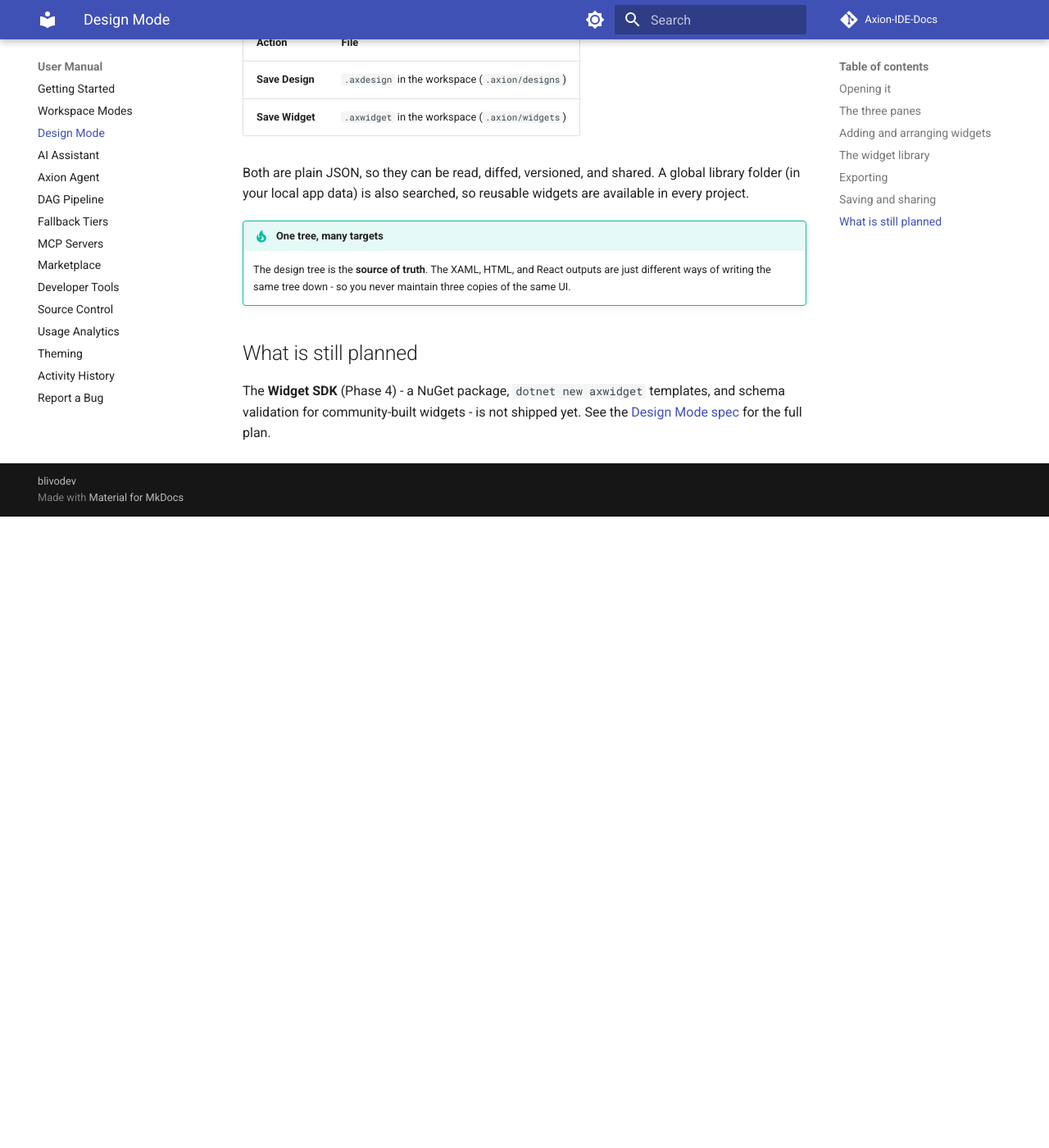
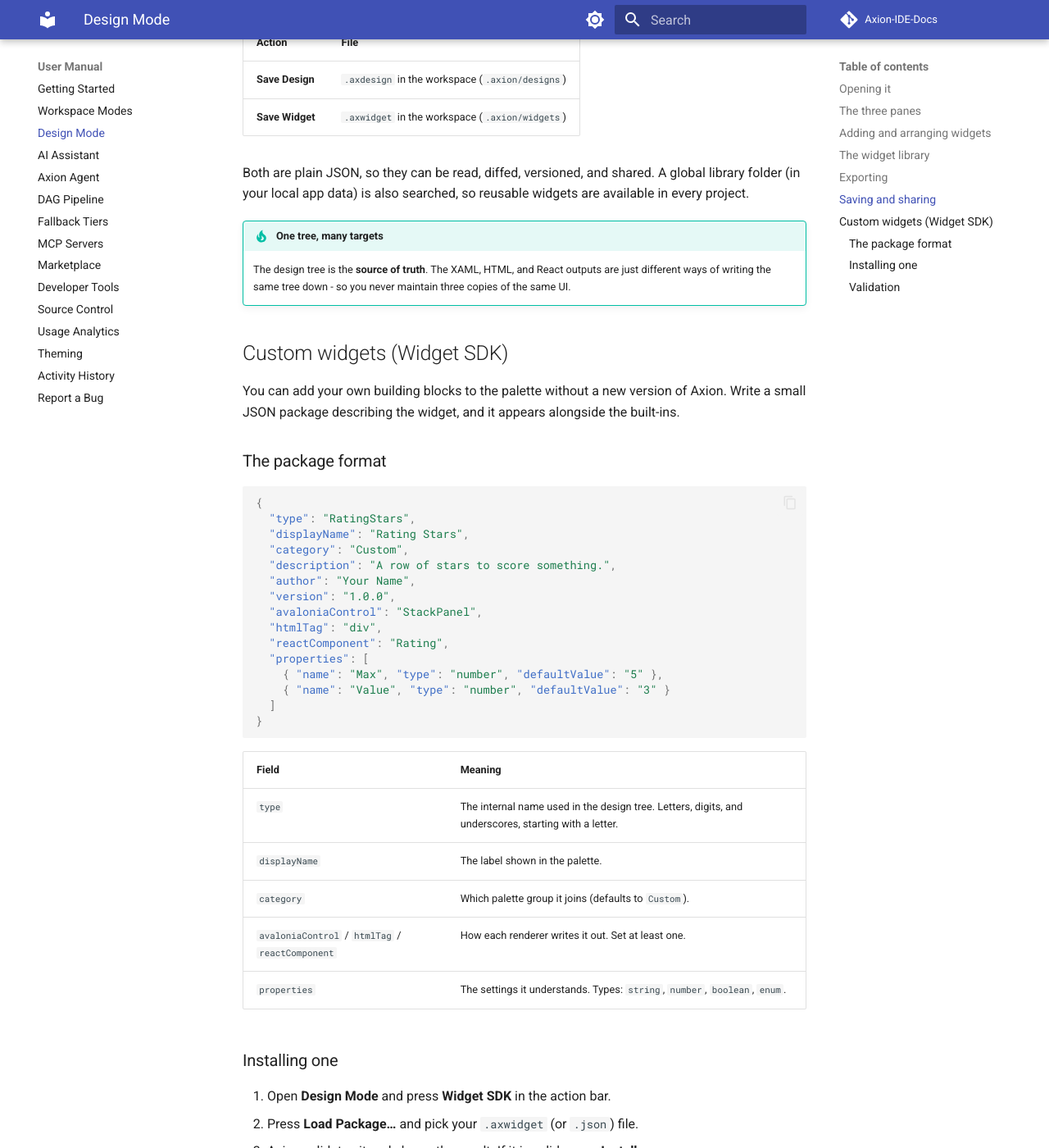
Before and after one commit to blivodev/Axion-IDE-Docs, an MkDocs documentation site: the page built from docs/manual/design-mode.md, in a window 1280 px wide and 1400 px high, scrolled down 2138 px. Shown: the whole window at 82% size. Built offline with MkDocs 1.6.1 and Material for MkDocs 9.7.7, drawn with Linux system fonts in a browser that asks for light colours; comment, search, counter and statistics services are not loaded; before the commit the page ends 2768 px from its top, so only the background shows below that; some of the changed text lies outside the part shown.

Commit message:
docs: Widget SDK shipped - package format, install flow, validation rules; design-mode spec status now shipped
design-mode.md: new 'Custom widgets (Widget SDK)' section with the package format table, the install flow (Widget SDK panel, Load Package, Install, Rescan Folder), and the validation rules. design-mode-spec.md: status advanced from 'Phases 1-3 and 5 shipped' to 'shipped' now that Phase 4 (the Widget SDK) is done.

````diff
--- a/docs/manual/design-mode.md
+++ b/docs/manual/design-mode.md
@@ -72,8 +72,63 @@ available in every project.
     just different ways of writing the same tree down - so you never maintain three
     copies of the same UI.
 
-## What is still planned
+## Custom widgets (Widget SDK)
 
-The **Widget SDK** (Phase 4) - a NuGet package, `dotnet new axwidget` templates, and
-schema validation for community-built widgets - is not shipped yet. See the
-[Design Mode spec](../dev/design-mode-spec.md) for the full plan.
+You can add your own building blocks to the palette without a new version of Axion.
+Write a small JSON package describing the widget, and it appears alongside the built-ins.
+
+### The package format
+
+```json
+{
+  "type": "RatingStars",
+  "displayName": "Rating Stars",
+  "category": "Custom",
+  "description": "A row of stars to score something.",
+  "author": "Your Name",
+  "version": "1.0.0",
+  "avaloniaControl": "StackPanel",
+  "htmlTag": "div",
+  "reactComponent": "Rating",
+  "properties": [
+    { "name": "Max", "type": "number", "defaultValue": "5" },
+    { "name": "Value", "type": "number", "defaultValue": "3" }
+  ]
+}
+```
+
+| Field | Meaning |
+|-------|---------|
+| `type` | The internal name used in the design tree. Letters, digits, and underscores, starting with a letter. |
+| `displayName` | The label shown in the palette. |
+| `category` | Which palette group it joins (defaults to `Custom`). |
+| `avaloniaControl` / `htmlTag` / `reactComponent` | How each renderer writes it out. Set at least one. |
+| `properties` | The settings it understands. Types: `string`, `number`, `boolean`, `enum`. |
+
+### Installing one
+
+1. Open **Design Mode** and press **Widget SDK** in the action bar.
+2. Press **Load Package…** and pick your `.axwidget` (or `.json`) file.
+3. Axion validates it and shows the result. If it is valid, press **Install**.
+4. The widget now appears in the palette - drop it on the canvas like any other.
+
+**Rescan Folder** picks up every package in the workspace's `.axion/widgets` folder, so a
+project can ship its own widgets.
+
+### Validation
+
+Axion checks a package before installing it, and explains any problem in plain English:
+
+- missing `type` or `displayName`,
+- a `type` that is not a safe name,
+- a property with an unknown type,
+- an `enum` property with no allowed values,
+- two properties with the same name,
+- a package that maps to no renderer at all.
+
+A missing *individual* renderer mapping is only a **warning** - the renderers fall back to
+a placeholder box, a `<div>`, or a `<div>` respectively.
+
+!!! tip "Reinstalling replaces"
+    Installing an updated version of the same `type` replaces the old one rather than
+    adding a duplicate.
````
Also changed, not shown: docs/dev/design-mode-spec.md (+3 -3 lines).
